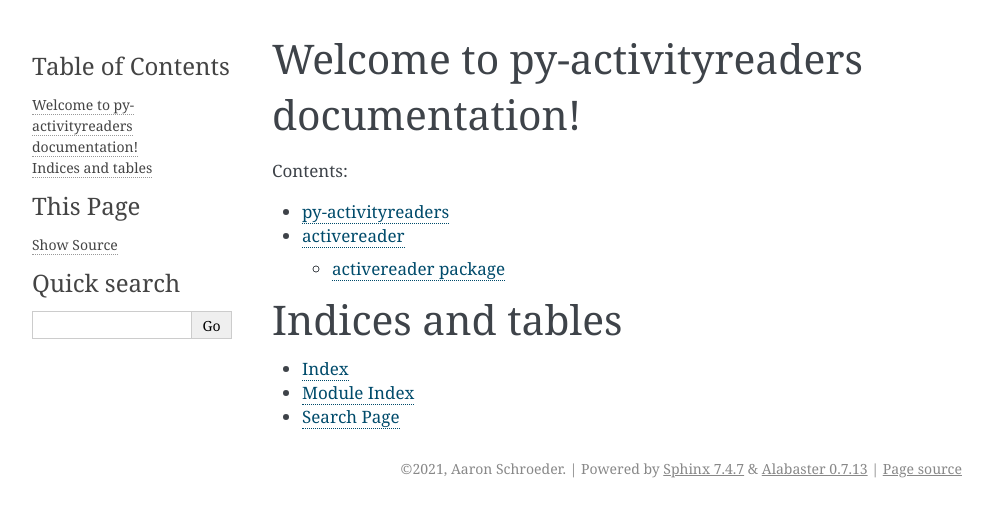
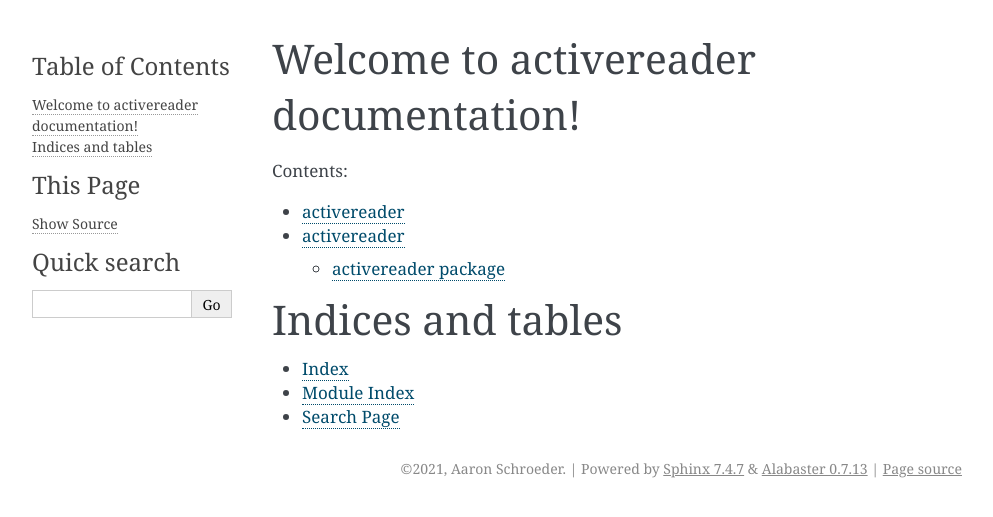
Before and after one commit to aaron-schroeder/activereader, a Sphinx documentation site: the page built from docs/index.rst, in a window 1280 px wide. Shown: the top 517 px of the page, without its empty margins (148-1141 px from the left). Built offline with Sphinx 7.4.7, drawn with Linux system fonts in a browser that asks for light colours.

Commit message:
Change references to old name `py-activityreaders`

````diff
--- a/README.md
+++ b/README.md
@@ -1,4 +1,4 @@
-# py-activityreaders
+# activereader
 
 > Python library for reading Garmin's running activity files.
 
@@ -49,7 +49,7 @@
 
 To install (since I am not on pypi yet), first clone this repo.
 ```
-git clone https://github.com/aaron-schroeder/py-activityreaders.git
+git clone https://github.com/aaron-schroeder/activereader.git
 ```
 Now you have a local version of this package that you can install with `pip`
 (the `setup.py` file is configured to make this work).
@@ -57,14 +57,14 @@
 Activate whatever virtual environment where you wish to install `activereader`,
 and then:
 ```
-pip install ${local_path_to_py-activityreader_dir}
+pip install ${local_path_to_activereader_dir}
 ```
 
 ---
 
 ## Example
 
-`py-activityreaders` provides the `activereader` package.
+`activereader` provides the `activereader` package.
 
 Use `Tcx` to read and access data from a `tcx` file.
 This file type can be exported from
@@ -134,5 +134,5 @@
 [![License](http://img.shields.io/:license-mit-blue.svg)](http://badges.mit-license.org)
 
 This project is licensed under the MIT License. See
-[LICENSE](https://github.com/aaron-schroeder/py-activityreaders/blob/master/LICENSE)
+[LICENSE](https://github.com/aaron-schroeder/activereader/blob/master/LICENSE)
 file for details.
--- a/docs/index.rst
+++ b/docs/index.rst
@@ -3,7 +3,7 @@
    You can adapt this file completely to your liking, but it should at least
    contain the root `toctree` directive.
 
-Welcome to py-activityreaders documentation!
+Welcome to activereader documentation!
 ============================================
 
 .. toctree::
--- a/docs/readme.rst
+++ b/docs/readme.rst
@@ -1,4 +1,4 @@
-py-activityreaders
+activereader
 ==================
 
 Readers for Garmin file types
--- a/setup.py
+++ b/setup.py
@@ -50,7 +50,7 @@
     'lxml==4.6.2',
     'python-dateutil==2.8.1',
   ],
-  url='https://github.com/aaron-schroeder/py-activityreaders',
+  url='https://github.com/aaron-schroeder/activereader',
   license=license,
   packages=find_packages(exclude=('tests', 'docs'))
 )
````
Also changed, not shown: 2 other files.
